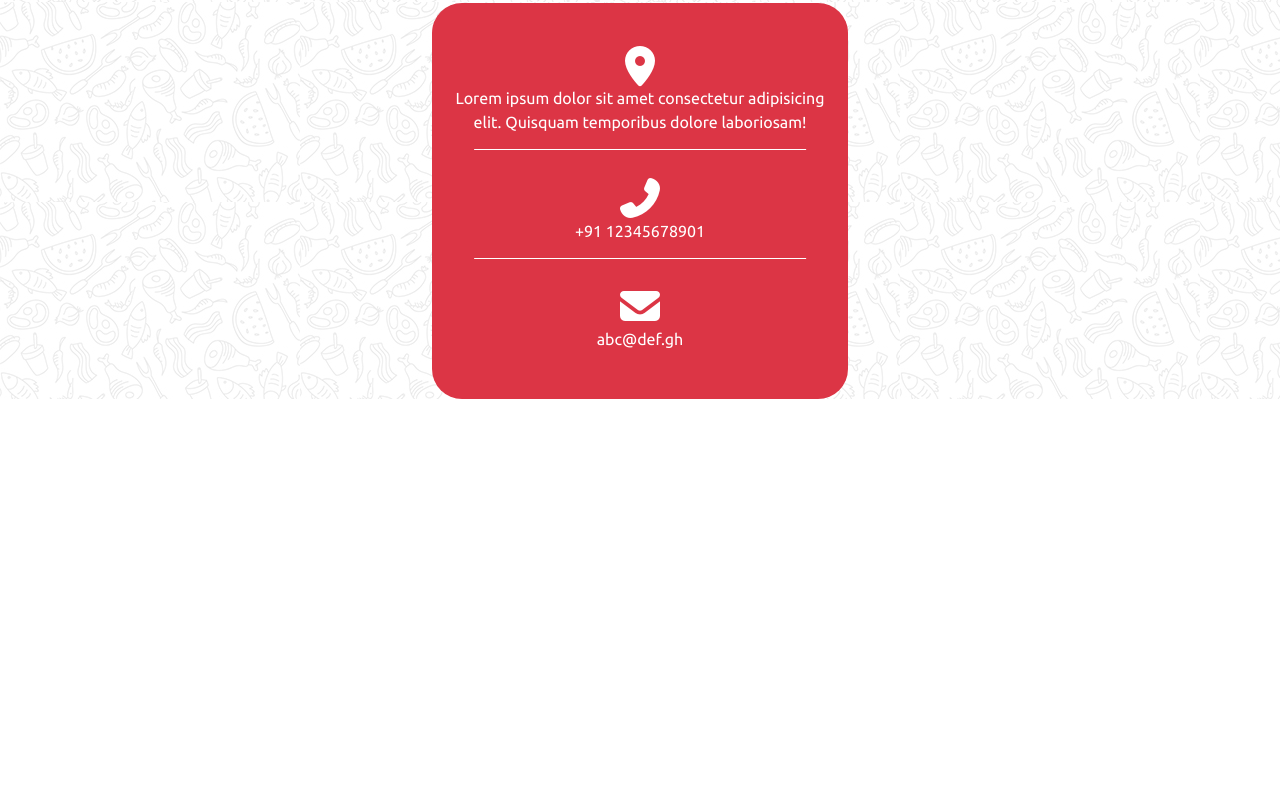
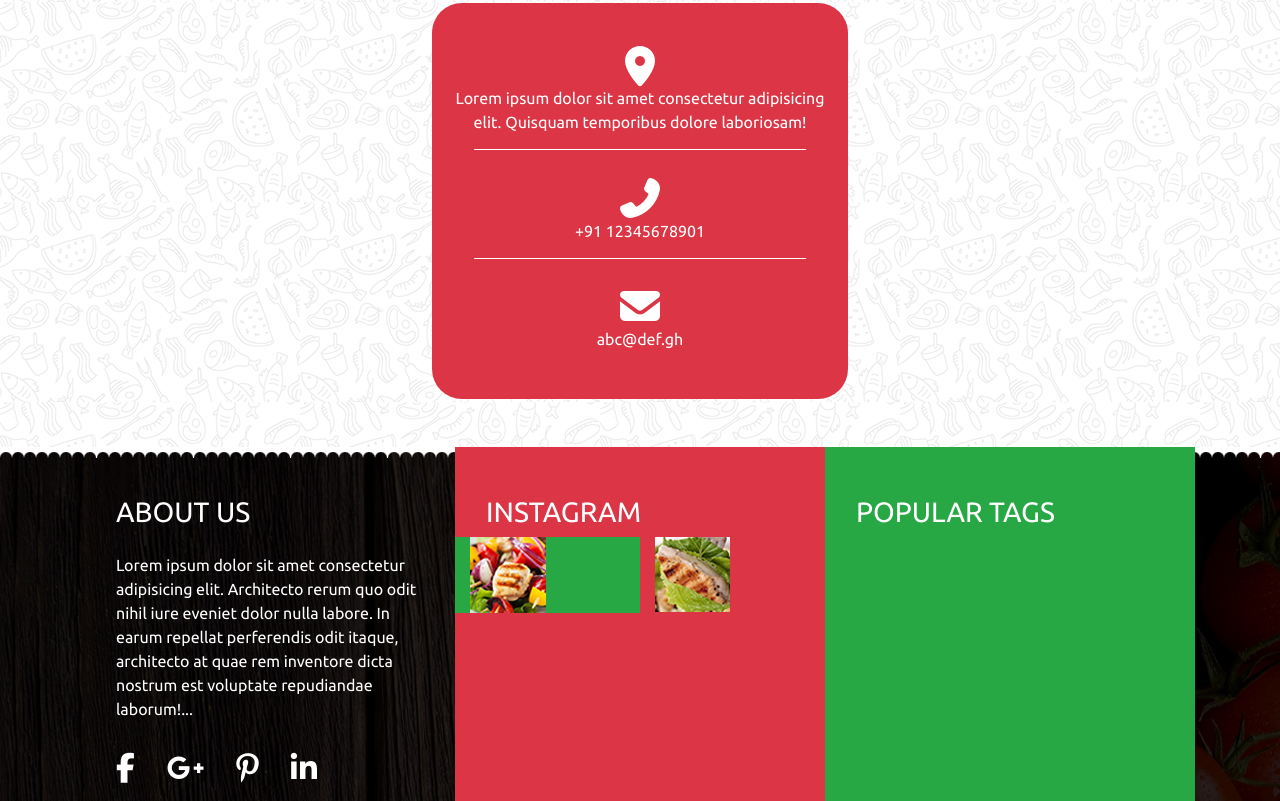
Before and after one commit to dawiteu/coding_16_site_chef, a website: page index.html in a window 1280 px wide. Shown: the part 4798-5599 px from the top of the page. Before the commit the page ends 5197 px from the top, so only its background shows below. Drawn offline with nearby package versions, Linux system fonts and the light colour scheme.

Commit message:
footer start

```diff
--- a/index.html
+++ b/index.html
@@ -737,10 +737,10 @@
 
     <!-- section contact  -->
 
-    <section id="contact" class="container-fluid text-center">
+    <section id="contact" class="container-fluid text-center mb-5">
         <h2 class="title-text font-cour h2 text-capitalize text-black mx-auto my-5"><span class="text-uppercase h1 text-danger">our</span> contact</h2>
 
-        <div id="contactbox" class="text-center text-white mx-auto bg-danger p-3">
+        <div id="contactbox" class="text-center text-white mx-auto bg-danger p-3 ">
             <div class="row">
                 <div class="col-12 mt-3">
                     <i class="fas fa-map-marker-alt d-block"></i>
@@ -764,6 +764,52 @@
 
     <!-- fin section contact  -->
 
+    <!-- footer -->
+
+    <footer class="container-fluid">
+        <div class="row mx-auto container">
+            <div class="order-1 col-sm-12 col-lg-4">
+
+                <h3 class="text-white text-uppercase mt-5 ml-3">about us</h3>
+
+                <p class="p-3 text-white">Lorem ipsum dolor sit amet consectetur adipisicing elit. Architecto rerum quo odit nihil iure eveniet dolor nulla labore. In earum repellat perferendis odit itaque, architecto at quae rem inventore dicta nostrum est voluptate repudiandae laborum!...</p>
+
+                <ul id="footermedialist" class="list-unstyled m-3 d-flex justify-content-start m-0 ">
+
+                    <li class="mr-3"><a href="#"><i class="fab fa-facebook-f"></i></a></li>
+                    <li class="mx-3"><a href="#"><i class="fab fa-google-plus-g"></i></a></li>
+                    <li class="mx-3"><a href="#"><i class="fab fa-pinterest-p"></i></a></li>
+                    <li class="mx-3"><a href="#"><i class="fab fa-linkedin-in"></i></a></li>
+
+                </ul>
+            </div>
+
+            <div class="order-2 col-sm-12 col-lg-4 bg-danger">
+                <h3 class="text-white text-uppercase mt-5 ml-3">instagram</h3>
+                <div class="row">
+                    <div class="col-sm-6 bg-success">
+                        <img src="./public/images/instragram_gallery_img1.jpg" alt=" insta gal 1 " class="img-fluid">
+                    </div>
+                    <div class="col-sm-6">
+                        <img src="./public/images/instragram_gallery_img2.jpg" alt=" insta gal 2 " class="img-fluid">
+                    </div>
+                    <div class="col-sm-6">
+
+                    </div>
+                    <div class="col-sm-6">
+
+                    </div>
+                </div>
+            </div>
+
+            <div class="order-3 col-sm-12 col-lg-4 bg-success">
+                <h3 class="text-white text-uppercase mt-5 ml-3">popular tags</h3>
+            </div>
+        </div>
+    </footer>
+
+    <!-- footer  -->
+
 
 
     <!-- script jquery -->
--- /dev/null
+++ b/src/sass/_modules/_footer.scss
@@ -0,0 +1,32 @@
+footer{
+    width:100%;
+    min-height:30vh;
+    background-image: url("../images/footer_background.jpg");
+    position:relative;
+
+    ul#footermedialist{
+        li{
+            a{
+                i{
+                    font-size:30px;
+                    color:white;
+                }
+            }
+        }
+    }
+
+
+    &::before{
+        content:'';
+        width:100%;
+        height:30px;
+        display:block;
+        background-image: url("../images/footer_bottom_decoration_img.png");
+        background-repeat: repeat-x;
+        position:absolute;
+        top:0;
+        left:0;
+    }
+
+
+}
--- a/src/sass/_modules/_style.scss
+++ b/src/sass/_modules/_style.scss
@@ -1,5 +1,7 @@
 @import "header";
 @import "sections";
+@import "footer";
+
 
 body{
     background-image:url("../images/main_bg.jpg");
```
Also changed, not shown: public/css/app.css.
